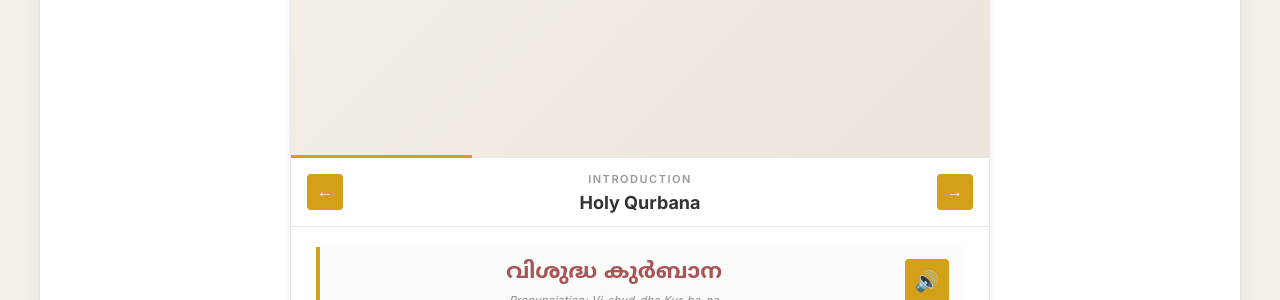
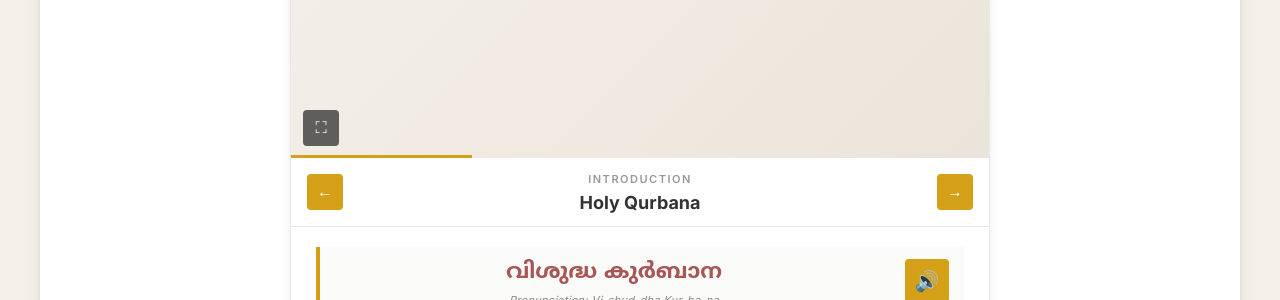
Before and after one commit to stmaryschurchnorway/stmaryschurchnorway.github.io, a Jekyll site: the page built from qurbana.md, in a window 1280 px wide. Shown: the part 479-779 px from the top of the page. Built offline with Jekyll 4.4.1, drawn with Linux system fonts in a browser that asks for light colours.

Commit message:
feat: Add fullscreen button to carousel video area
- Add fullscreen button positioned at bottom left of video area
- Implement fullscreen functionality using Fullscreen API
- Button toggles carousel card to fullscreen mode
- Styled with semi-transparent dark background for visibility over video
- Responsive and accessible with hover/active states

```diff
--- a/_includes/qurbana-carousel.html
+++ b/_includes/qurbana-carousel.html
@@ -7,6 +7,7 @@
     <div class="image-placeholder" id="videoPlaceholder">
       <div id="youtubeContainer"></div>
       <span id="placeholderText">Video coming soon</span>
+      <button class="fullscreen-btn" id="fullscreenBtn" title="Fullscreen">⛶</button>
       <div class="progress-bar" id="progressBar"></div>
     </div>
     <script defer src="https://www.youtube.com/iframe_api"></script>
--- a/assets/css/qurbana.css
+++ b/assets/css/qurbana.css
@@ -62,6 +62,33 @@
 #placeholderText {
   position: relative;
   z-index: 1;
+}
+
+.fullscreen-btn {
+  position: absolute;
+  bottom: 12px;
+  left: 12px;
+  width: 36px;
+  height: 36px;
+  background: rgba(0, 0, 0, 0.6);
+  border: none;
+  border-radius: 4px;
+  color: white;
+  cursor: pointer;
+  font-size: 16px;
+  display: flex;
+  align-items: center;
+  justify-content: center;
+  z-index: 10;
+  transition: background 0.3s ease;
+}
+
+.fullscreen-btn:hover {
+  background: rgba(0, 0, 0, 0.8);
+}
+
+.fullscreen-btn:active {
+  transform: scale(0.95);
 }
 
 .progress-bar {
```
Also changed, not shown: other parts of _includes/qurbana-carousel.html (+17 -0 lines).
